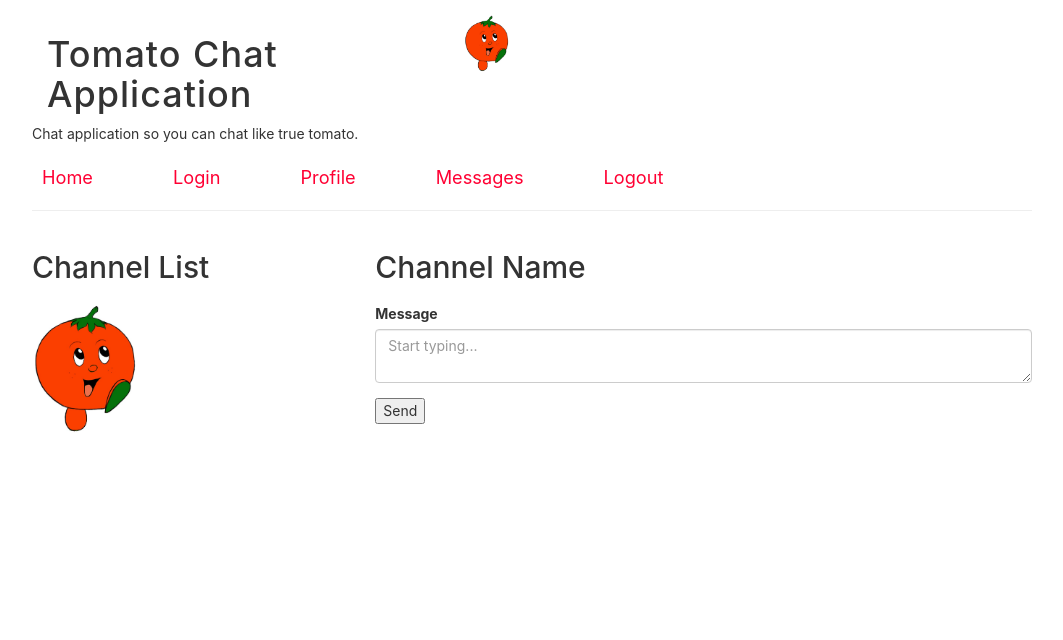
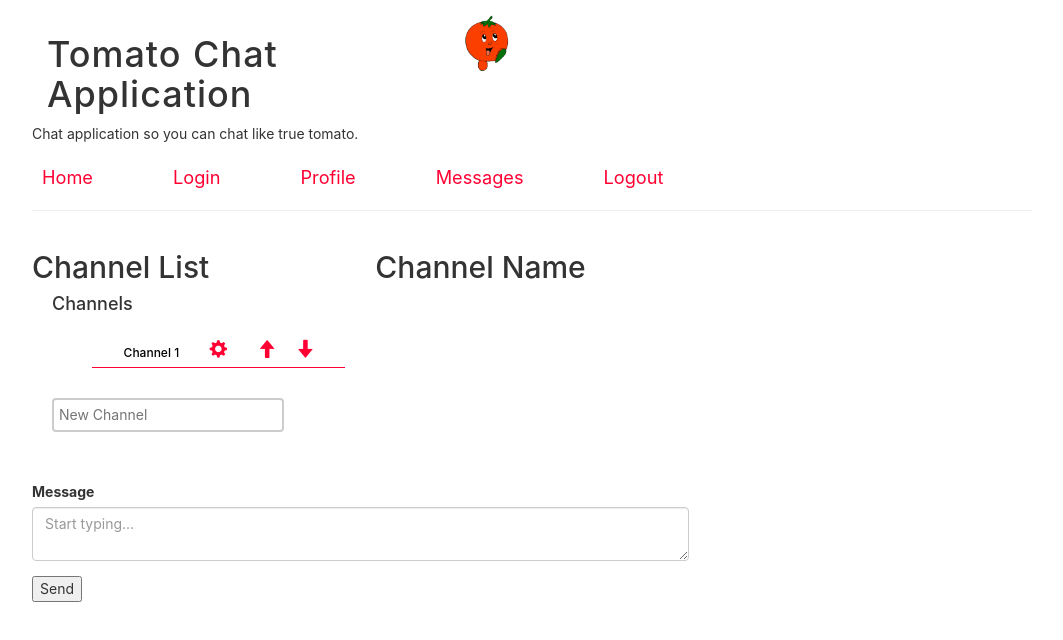
Before and after one commit to domhanak/tomato-chat, a React app: page /messages in a window 1280 px wide. Shown: the top 640 px of the page, without its empty margins (108-1171 px from the left). Built offline with nearby package versions, Linux system fonts and the light colour scheme.

Commit message:
channel list fix

```diff
--- a/src/components/ChannelList.tsx
+++ b/src/components/ChannelList.tsx
@@ -1,9 +1,7 @@
 import * as React from 'react';
 import {List} from 'immutable';
 import {ChangeEvent} from 'react';
-import {IChannel} from '../models/IChannel';
 import { BrowserRouter as Router, Route, Link } from 'react-router-dom';
-import {ChatWindow} from './ChatWindow';
 import {Channel} from './Channel';
 
 export class ChannelList extends React.Component {
@@ -11,7 +9,7 @@ export class ChannelList extends React.Component {
         super(props);
         this.state = {
             newChannelName: '',
-            channelList: List<IChannel>()
+            channelList: List<string>()
         };
     }
 
@@ -58,41 +56,12 @@ export class ChannelList extends React.Component {
                                         <a onClick={this.moveDown} className="arrowDown glyphicon glyphicon-arrow-down" />
                                     </div>
 
-                                    <Route path="/messages" component={ChatWindow}/>
+
                                     <Route path="/channel" component={Channel}/>
                                 </div>
                             </Router>
                         </li>
-                        <li key="2">
-                            <Router>
-                                <div>
-                                    <h6><Link className="channel-name" to="/todo">Channel 1</Link></h6>
-                                    <div className="channel-options visible">
-                                        <Link to="/channel" className="settings glyphicon glyphicon-cog" />
-                                        <a onClick={this.moveUp} className="arrowUp glyphicon glyphicon-arrow-up" />
-                                        <a onClick={this.moveDown} className="arrowDown glyphicon glyphicon-arrow-down" />
-                                    </div>
 
-                                    <Route path="/messages" component={ChatWindow}/>
-                                    <Route path="/channel" component={Channel}/>
-                                </div>
-                            </Router>
-                        </li>
-                        <li key="3">
-                            <Router>
-                                <div>
-                                    <h6><Link className="channel-name" to="/todo">Channel 3</Link></h6>
-                                    <div className="channel-options visible">
-                                        <Link to="/channel" className="settings glyphicon glyphicon-cog" />
-                                        <a onClick={this.moveUp} className="arrowUp glyphicon glyphicon-arrow-up" />
-                                        <a onClick={this.moveDown} className="arrowDown glyphicon glyphicon-arrow-down" />
-                                    </div>
-
-                                    <Route path="/messages" component={ChatWindow}/>
-                                    <Route path="/channel" component={Channel}/>
-                                </div>
-                            </Router>
-                        </li>
                     </ul>
                 </div>
                 <div className="channel-creation">
--- a/src/components/ChatWindow.tsx
+++ b/src/components/ChatWindow.tsx
@@ -2,6 +2,7 @@ import * as React from 'react';
 import { MessageForm } from './MessageForm';
 import { MessageList } from './MessageList';
 import { IMessage } from '../models/IMessage';
+import {ChannelList} from './ChannelList';
 
 interface IChatWindowState {
     readonly username: string;
@@ -39,16 +40,14 @@ export class ChatWindow extends React.Component<IChatWindowProps, IChatWindowSta
                 <div className="row">
                     <div className="col-lg-4 col-md-4 col-sm-4">
                         <h2> Channel List </h2>
+                        <ChannelList/>
                     </div>
                     <div className="col-lg-8 col-md-8 col-sm-8">
                         <h2> Channel Name </h2>
                         <MessageList messages={this.state.messages}/>
                     </div>
                 </div>
-                <div className="row">
-                    <div className="col-lg-4 col-md-4">
-                        <img src={require('../tomato.jpg')} alt="logo"/>
-                    </div>
+                <div className="new-message row">
                     <div className="col-lg-8 col-md-8 col-sm-8">
                         <MessageForm message={this.state.message} username={this.state.username} onMessageChange={this.updateMessage} onSend={this.sendMessage}/>
                     </div>
--- a/src/styles/channelList.scss
+++ b/src/styles/channelList.scss
@@ -4,7 +4,7 @@
 
   & .channel-list {
 
-    width: 30%;
+    width: 100%;
 
     & ul {
       list-style: none;
--- a/src/styles/messages.scss
+++ b/src/styles/messages.scss
@@ -26,3 +26,7 @@
   padding: 8px;
   border-bottom: #444444 solid 1px;
 }
+
+#chat-container .new-message {
+  margin-top: 50px;
+}
```
